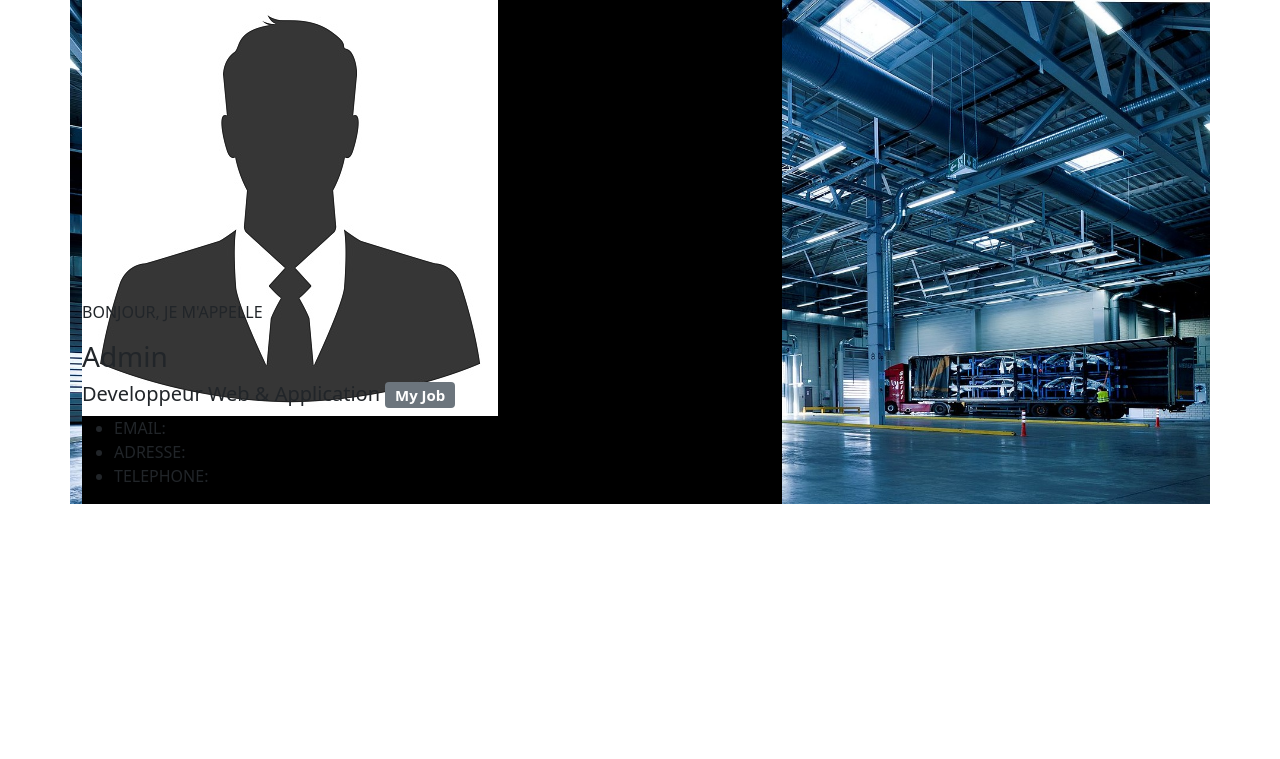
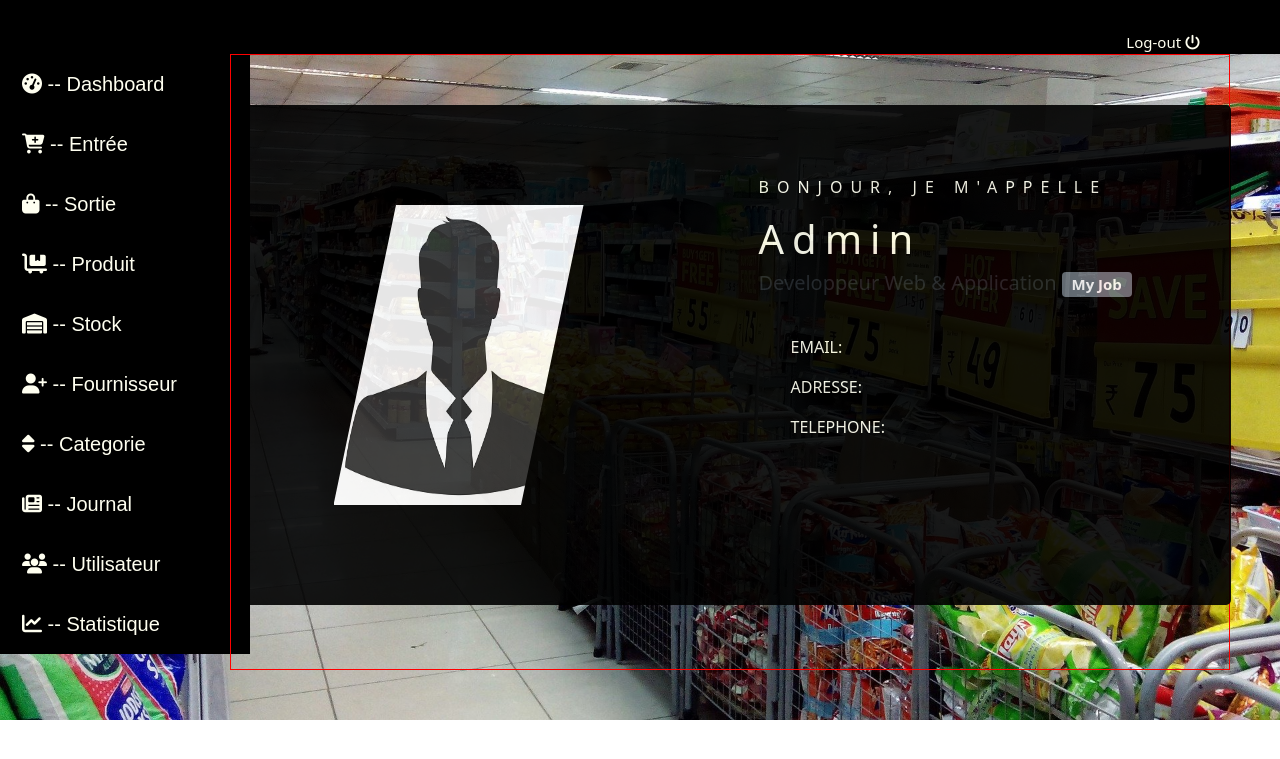
Before and after one commit to ahishakiyeyv/G-Stock, a PHP site: page /profil.php in a window 1280 px wide. Shown: the top 759 px of the page. Run offline with PHP 8.4, Linux system fonts and the light colour scheme; some libraries are stand-ins or nearby versions.

Commit message:
profil changed

```diff
--- a/css/style.css
+++ b/css/style.css
@@ -641,21 +641,53 @@ table .th2-user .td-user{
 }
 /*===========================================================================*/
 /*=======================Profil================================*/
-.container{
+#container{
     background-image: url("../images/01.jpg");
     background-size: cover;
     background-repeat: no-repeat;
+}
+/* .container1{
+
+} */
+.contain{
     display: flex;
-    justify-content: space-between;
-}
-.contain{
+    justify-content: space-around;
+    box-sizing: border-box;
     background:black;
-    width:700px;
+    opacity:0.9;
+    border-radius: 5px;
+    width:1000px;
+    height:500px;
+   margin-top: 50px;
 }
 .img-prof{
+    margin:100px;
+    height:300px;
+    width:250px;
+}
+.img-contain{
+    clip-path: polygon(25% 0%, 100% 0%, 75% 100%, 0% 100%);
     height:300px;
     width:250px;
 }
 .desc{
+    margin:70px;
     width:400px;
 }
+.desc1{
+    letter-spacing: 8px;
+    color:ivory;
+}
+.admin-name{
+    letter-spacing: 8px;
+    color:ivory;
+    font-size:40px;
+}
+.ule{
+    margin-top:30px;
+    list-style-type: none;
+}
+.lii{
+    color:ivory;
+    line-height: 40px;
+}
--- a/profil.php
+++ b/profil.php
@@ -1,17 +1,52 @@
+<?php
+include("database.php");
+?>
+
 <!DOCTYPE html>
 <html lang="fr">
 <head>
     <meta charset="UTF-8">
     <meta http-equiv="X-UA-Compatible" content="IE=edge">
     <meta name="viewport" content="width=device-width, initial-scale=1.0">
-    <!-- CSS only -->
-<link href="https://cdn.jsdelivr.net/npm/bootstrap@5.1.3/dist/css/bootstrap.min.css" rel="stylesheet" integrity="sha384-1BmE4kWBq78iYhFldvKuhfTAU6auU8tT94WrHftjDbrCEXSU1oBoqyl2QvZ6jIW3" crossorigin="anonymous">
-<script src="https://kit.fontawesome.com/a076d05399.js"></script>
+    <link rel="shortcut icon" href="images/03.png" type="image/x-icon">
+    <link href="https://cdn.jsdelivr.net/npm/bootstrap@5.1.3/dist/css/bootstrap.min.css" rel="stylesheet" integrity="sha384-1BmE4kWBq78iYhFldvKuhfTAU6auU8tT94WrHftjDbrCEXSU1oBoqyl2QvZ6jIW3" crossorigin="anonymous">
+    <script src="https://kit.fontawesome.com/a076d05399.js"></script>
     <link rel="stylesheet" href="css/style.css">
-    <title>Profil</title>
+    <title>Mon Profil</title>
 </head>
-<body>
-    <section class="container">
+<body id="container">
+<header>
+        <div class="admin">
+            <div class="img">
+                <!-- <img src="images/2.jpg" alt="Image non disponible" height="75" width="75" class="img-admin"> -->
+            </div>
+            <div class="txt">
+                <!-- <h3 class="adm">Admin</h3>
+                <p class="prof"><a href="profil.php" class="voir">voir profil</a></p> -->
+            </div>
+            </div>
+            <div class="log-out">
+                <a href="index.php" class="decon">Log-out   <i class="fas fa-power-off"></i></a>
+            </div>
+
+    </header>
+    <div id="boody">
+    <nav>
+        <div class="menu-link">
+            <ul class="ul">
+            <li class="li"><a class="link" href="dashboard.php"><i class="fas fa-tachometer-alt"></i>  --  Dashboard</a></li>
+                <li class="li"><a class="link" href="entree.php"><i class="fas fa-cart-plus"></i>   --   Entrée</a></li>
+                <li class="li"><a class="link" href="sortie.php"><i class="fas fa-shopping-bag"></i>  --  Sortie</a></li>
+                <li class="li"><a class="link" href="produit.php"><i class="fas fa-dolly-flatbed"></i>   --   Produit </a></li>
+                <li class="li"><a class="link" href="stock.php"><i class="fas fa-warehouse"></i>   --     Stock </a></li>
+                <li class="li"><a class="link" href="fournisseur.php"><i class="fas fa-user-plus"></i>   --   Fournisseur</a></li>
+                <li class="li"><a class="link" href="categorie.php"><i class="fas fa-sort"></i>      --   Categorie</a></li>
+                <li class="li"><a class="link" href="journal.php"><i class="fas fa-newspaper"></i>   --   Journal</a></li>
+                <li class="li"><a class="link" href="utilisateur.php"><i class="fas fa-users"></i>   --  Utilisateur</a></li>
+                <li class="li"><a class="link" href="statistique.php"><i class="fas fa-chart-line"></i>     --    Statistique</a></li>
+        </div>
+    </nav>
+    <section id="section">
         <div class="contain">
             <div class="img-prof">
                 <img src="images/2.jpg" alt="images non disponible" class="img-contain">
@@ -31,6 +66,7 @@
             </div>
         </div>
     </section>
+    </div>
 </body>
 </html>
 <!-- JavaScript Bundle with Popper -->
```
Also changed, not shown: images/001.jpg (added), images/01.jpg, images/02.jpg (added).
